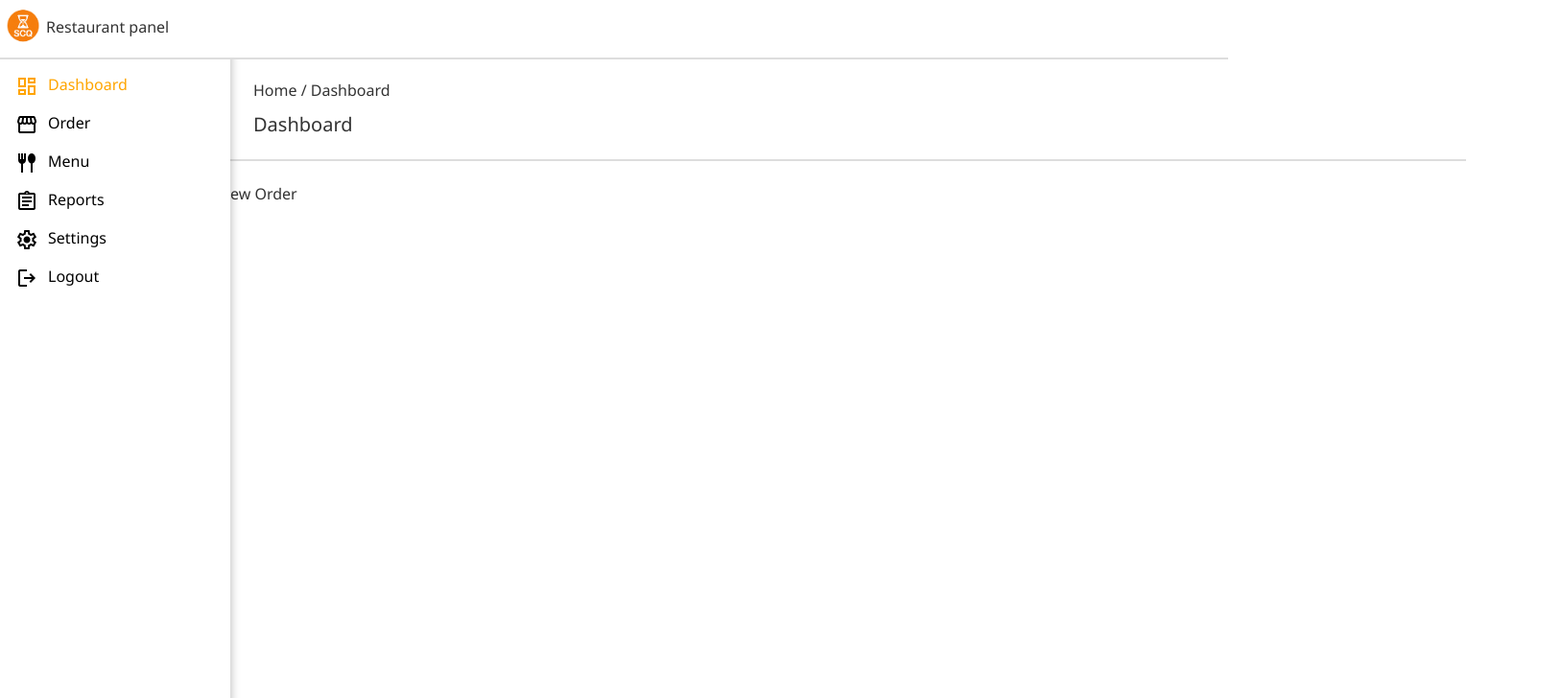
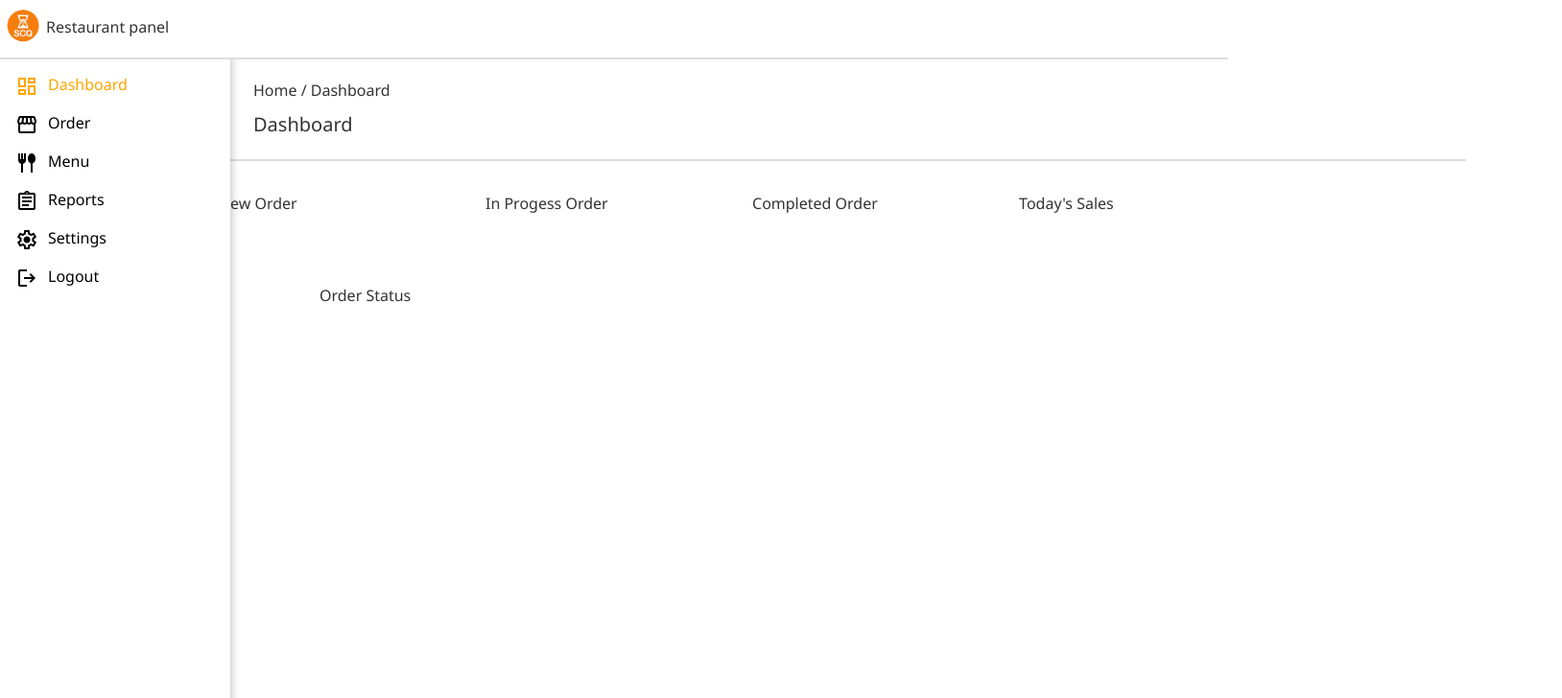
Before and after one commit to techasit5415/SCQ, a SvelteKit app: page /homerestaurant in a window 1280 px wide. Shown: the top 728 px of the page at 96% size, 1628 px wide, since content can reach past the window. Built offline with nearby package versions, Linux system fonts and the light colour scheme.

Commit message:
add component in dashboard

```diff
--- a/src/routes/homerestaurant/+page.svelte
+++ b/src/routes/homerestaurant/+page.svelte
@@ -93,8 +93,8 @@
     <button
         type="button"
         class="menu-btn"
+        class:active={activeMenu === "manageRestaurant"}
         on:click={listOrder}
-        class:active={activeMenu === "manageRestaurant"}
         ><span class="material-symbols-outlined"> storefront </span><span
             class="btn-text">Order</span
         ></button
@@ -102,6 +102,7 @@
     <label id="hiddenbar-container">
         <button type="button" class="order"
             class:active={activeMenu === "orderNew"}
+            on:click={() => (activeMenu = "orderNew")}
             on:click={() => (titleHeader2 = "New")}
             on:click={() => (pathPra = "Home / Order / New")}
             on:click={openAnyPage}
@@ -109,6 +110,7 @@
         >
         <button type="button" class="order"
             class:active={activeMenu === "orderInProgress"}
+            on:click={() => (activeMenu = "orderInProgress")}
             on:click={() => (titleHeader2 = "In Progress")}
             on:click={() => (pathPra = "Home / Order / In Progress")}
             on:click={openAnyPage}
@@ -116,6 +118,7 @@
         >
         <button type="button" class="order"
             class:active={activeMenu === "orderCompleted"}
+            on:click={() => (activeMenu = "orderCompleted")}
             on:click={() => (titleHeader2 = "Completed")}
             on:click={() => (pathPra = "Home / Order / Completed")}
             on:click={openAnyPage}
@@ -190,10 +193,25 @@
 
 <!-- หน้า Dashboard ร้านอาหาร -->
 <div id="dashboard" class="dashboard">
-    <div class="newOrder">
-        <p style="padding-top: 10px; margin-left: 5px;">New Order</p>
+    <div class="dash1">
+        <div class="dash1-com1">
+            <p style="padding-top: 10px; margin-left: 5px;">New Order</p>
+        </div>
+        <div class="dash1-com1" style="margin-left: 5%;">
+            <p style="padding-top: 10px; margin-left: 5px;">In Progess Order</p>
+        </div>
+        <div class="dash1-com1" style="margin-left: 5%;">
+            <p style="padding-top: 10px; margin-left: 5px;">Completed Order</p>
+        </div>
+        <div class="dash1-com1" style="margin-left: 5%;">
+            <p style="padding-top: 10px; margin-left: 5px;">Today's Sales</p>
+        </div>
+    </div>
+    <div class="dash2">
+        <p style="padding-top: 10px; margin-left: 5px;">Order Status</p>
     </div>
 </div>
+
 
 <!-- หน้า Order New ร้านอาหาร -->
 <div id="orderNew" class="orderNew" hidden>
@@ -292,7 +310,15 @@
         background-color: rgb(221, 221, 221);
     }
 
-    .newOrder {
+    /* หน้า Dashboard */
+    .dash1 {
+        margin-top: 10px;
+        display: flex;
+        height: 100%;
+        width: 100%;
+        /* background-color: red; */
+    }
+    .dash1-com1 {
         height: 96px; /* เต็มความสูงของ viewport */
         width: 253px;
         background: rgb(255, 255, 255);
@@ -300,7 +326,15 @@
         border-radius: 15px;
         align-items: center;
     }
+    .dash2 {
+        margin-left: 320px;
+        width: 1300px;
+        height: 200px;
+        border-radius: 15px;
+        background-color: white;
+    }
 
+    /* หน้า Order */
     body {
         background-color: #EDF0F2;
     }
```
